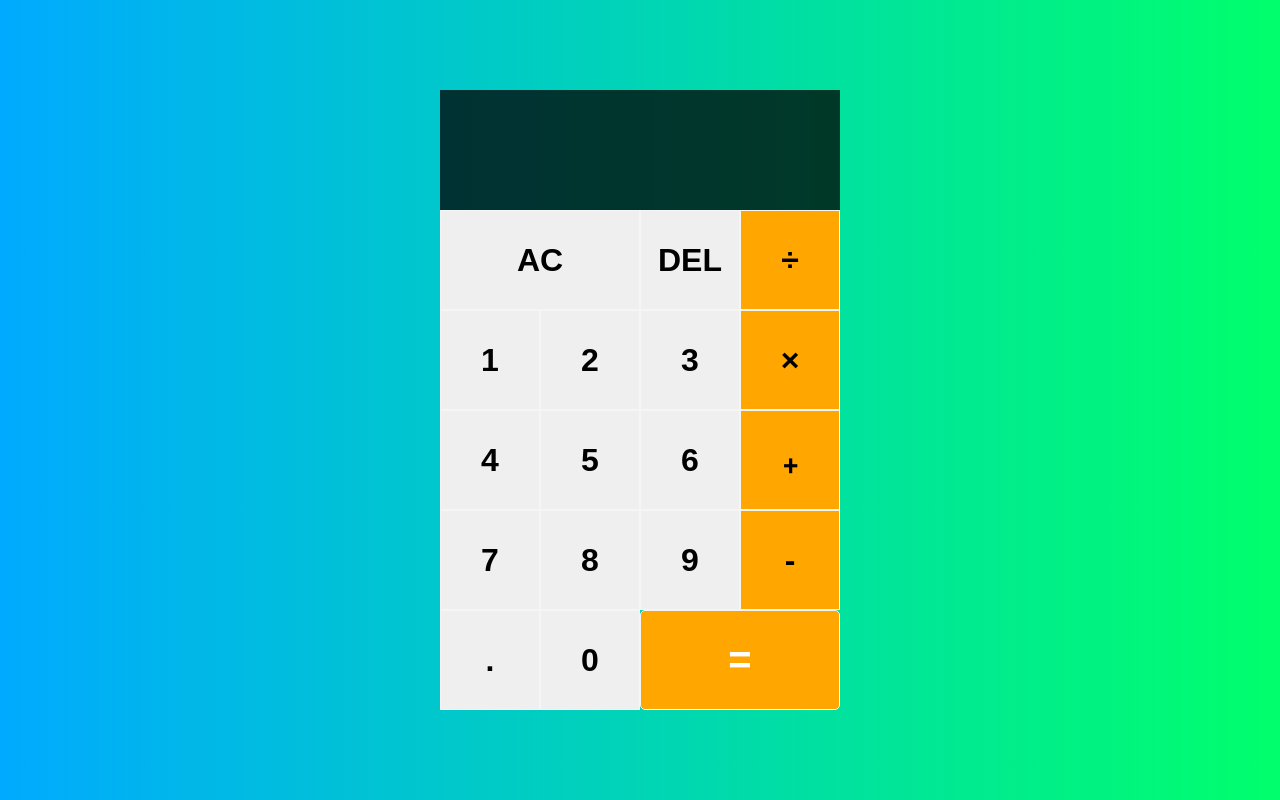
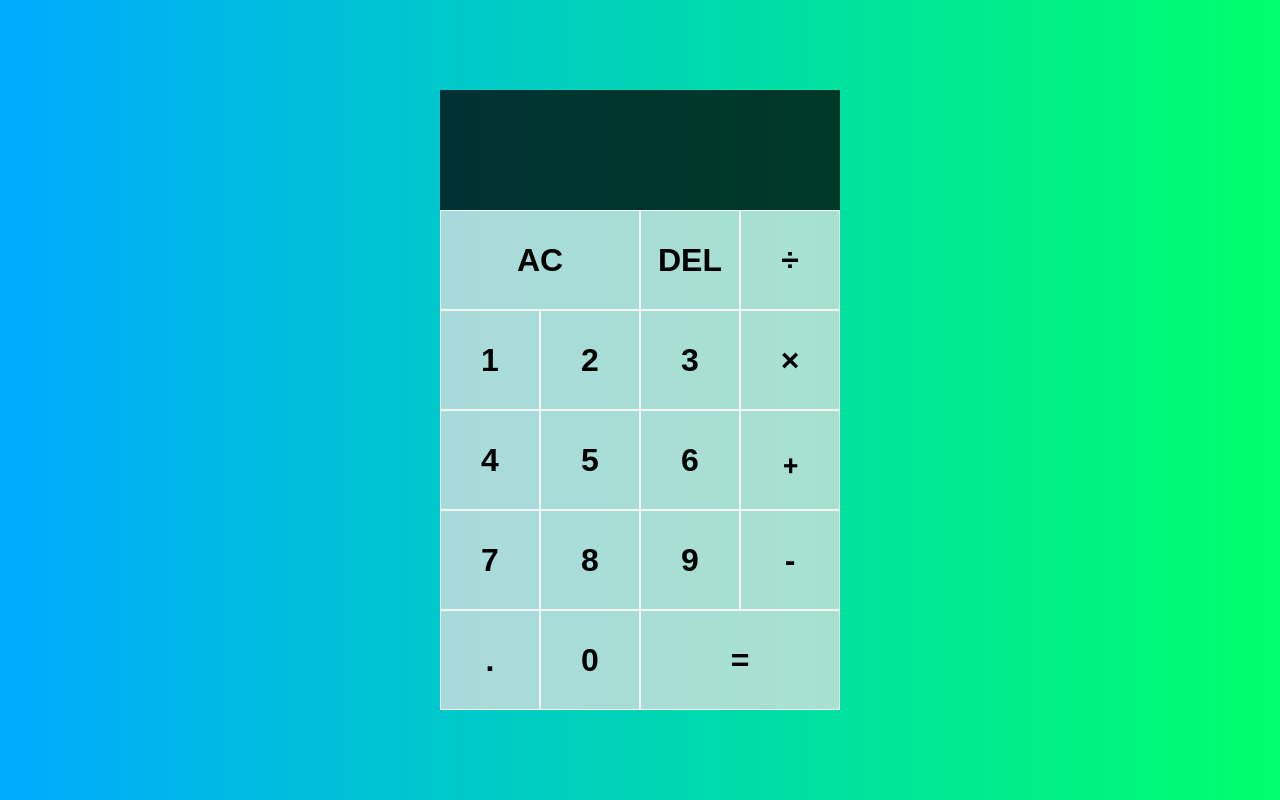
Before and after one commit to imvijay0/Projects, a plain HTML site: page Calculator/index.html in a window 1280 px wide. Drawn offline with Linux system fonts and the light colour scheme.

Commit message:
update html and css files

```diff
--- a/Calculator/index.html
+++ b/Calculator/index.html
@@ -15,22 +15,22 @@
 
       <button data-all-clear class="span-two">AC</button>
       <button data-delete>DEL</button>
-      <button data-operation class="operations">÷</button>
-      <button data-number class="numberButtons">1</button>
-      <button data-number class="number-buttons">2 </button>
-      <button data-number class="number-buttons">3</button>
-      <button data-operation class="operations">×</button>
-      <button data-number class="number-buttons">4</button>
-      <button data-number class="number-buttons">5</button>
-      <button data-number class="number-buttons">6</button>
-      <button data-operation class="operations">﹢</button>
-      <button data-number class="number-buttons">7</button>
-      <button data-number class="number-buttons">8</button>
-      <button data-numberclass="number-buttons">9</button>
-      <button data-operation class="operations">-</button>
-      <button data-number class="number-buttons">.</button>
-      <button data-number class="number-buttons">0</button>
-      <button data-equals id="equals" class="span-two">=</button>
+      <button data-operation>÷</button>
+      <button data-number>1</button>
+      <button data-number>2</button>
+      <button data-number>3</button>
+      <button data-operation>×</button>
+      <button data-number>4</button>
+      <button data-number>5</button>
+      <button data-number>6</button>
+      <button data-operation>﹢</button>
+      <button data-number>7</button>
+      <button data-number>8</button>
+      <button data-number>9</button>
+      <button data-operation>-</button>
+      <button data-number>.</button>
+      <button data-number>0</button>
+      <button data-equals class="span-two">=</button>
     </div>
 
     <script src="index.js"></script>
--- a/Calculator/styles.css
+++ b/Calculator/styles.css
@@ -1,60 +1,50 @@
-*,*::before,*::after{
+*,
+*::before,
+*::after {
   box-sizing: border-box;
-    font-family:  sans-serif;
+  font-family: sans-serif;
   font-weight: bold;
 }
 
-body{
+body {
   padding: 0;
   margin: 0;
-    background: linear-gradient(to right,#00AAFF,#00FF6C);
-
-
+  background: linear-gradient(to right, #00aaff, #00ff6c);
 }
 
-.calculator-grid{
+.calculator-grid {
   display: grid;
   justify-content: center;
   align-content: center;
   min-height: 100vh;
-    grid-template-columns: repeat(4,100px); /* like columns are 4 5 6 +  */
-    grid-template-rows: minmax(120px,auto) repeat(5,100px);
-
+  grid-template-columns: repeat(4, 100px); /* like columns are 4 5 6 +  */
+  grid-template-rows: minmax(120px, auto) repeat(5, 100px);
 }
 
-.calculator-grid > button{
+.calculator-grid > button {
   font-size: 2rem;
   border: 1px solid whitesmoke;
   cursor: pointer;
   outline: none;
 
-
-   /* background-color: rgb(225,225,225,.75); */
+  background-color: rgb(225, 225, 225, 0.75);
 }
 
-.operations{
-    background-color: hsl(39, 100%, 50%);
-    color: black;
+
+
+
+
+.calculator-grid > button:hover {
+    background-color: rgba(255, 255, 255, .9);
   }
 
-#equals{
-    background-color: hsl(39, 100%, 50%);
-    color: white;
-    border-radius: 5px;
-    font-size: 2.5rem;
-}
-
-.operations:hover,#equals:hover{
-    background-color: hsl(39, 100%, 60%);
-
-}
-.span-two{
+.span-two {
   grid-column: span 2;
 }
 
-.output{
+.output {
   grid-column: 1 / -1;
-    background-color: rgba(0,0,0,.75);
+  background-color: rgba(0, 0, 0, 0.75);
   display: flex;
   align-items: flex-end;
   justify-content: space-around;
@@ -64,12 +54,12 @@ body{
   word-break: break-all;
 }
 
-.output .previous-operand{
+.output .previous-operand {
   font-size: 1.5rem;
-    color: rgba(225,225,225,.75);
+  color: rgba(225, 225, 225, 0.75);
 }
 
-.output .current-operand{
+.output .current-operand {
   font-size: 2.5rem;
   color: white;
 }
```
Lines whose indentation alone changed are shown as unchanged.
